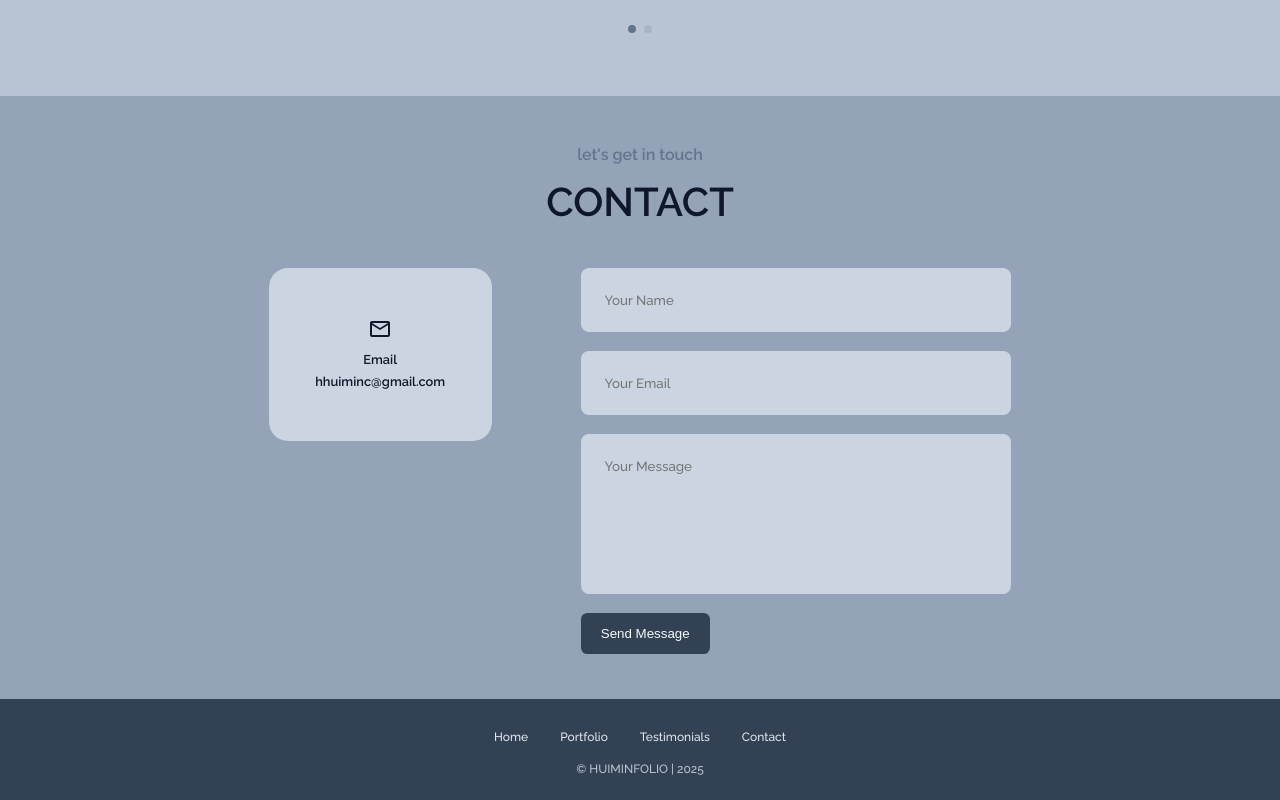
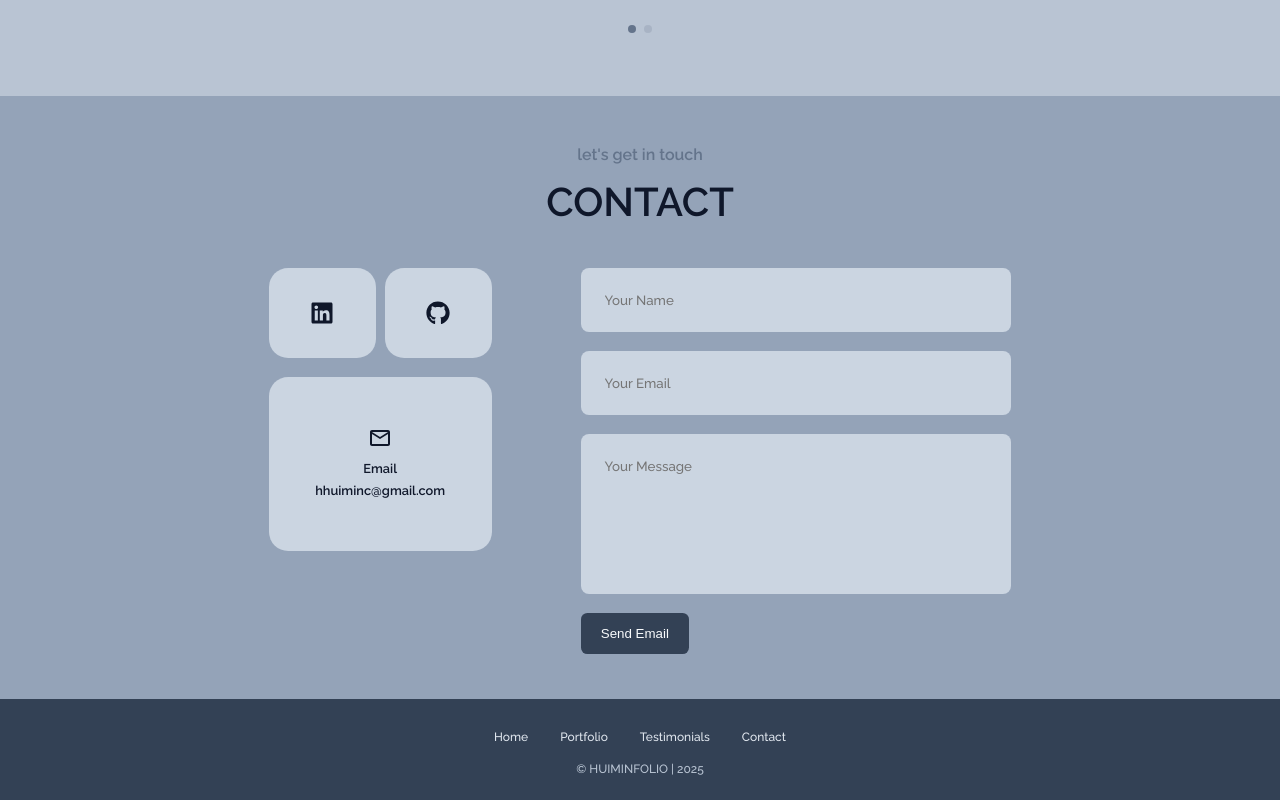
Before and after one commit to hhuiminc/huiminfolio, a React (Create React App) app: page / in a window 1280 px wide. Shown: the part 2150-2950 px from the top of the page. Built offline with nearby package versions, Linux system fonts and the light colour scheme.

Commit message:
added linkedin and github to contact section

```diff
--- a/src/components/contact/Contact.jsx
+++ b/src/components/contact/Contact.jsx
@@ -3,6 +3,7 @@ import {useState, useEffect, useRef, useMemo} from 'react'
 import emailjs from '@emailjs/browser';
 import './contact.css'
 import {MdOutlineEmail} from 'react-icons/md'
+import {FaLinkedin, FaGithub} from 'react-icons/fa'
 
 const Contact = () => {
   const form = useRef();
@@ -57,6 +58,18 @@ const Contact = () => {
 
       <div className="container contact__container">
         <div className="contact__options">
+          <div className="contact__subcontainer">
+            <a href="https://linkedin.com/in/hhuiminc" target='_blank' title='LinkedIn Profile'>
+              <article className="contact__option half">
+                <FaLinkedin className="contact__option-icon"/>
+              </article>
+            </a>
+            <a href="https://github.com/hhuiminc" target='_blank' title='GitHub Profile'>
+              <article className="contact__option half">
+                <FaGithub className="contact__option-icon"/>
+              </article>
+            </a>
+          </div>
             <a href="mailto:hhuiminc@gmail.com">
               <article className="contact__option">
                 <MdOutlineEmail className="contact__option-icon"/>
@@ -69,7 +82,7 @@ const Contact = () => {
           <input type="text" name="name" placeholder="Your Name" required />
           <input type="email" name="email" placeholder="Your Email" required />
           <textarea name="message" rows="7" placeholder="Your Message" required></textarea>
-          <button type="submit" className="btn btn-secondary">Send Message</button>
+          <button type="submit" className="btn btn-secondary">Send Email</button>
         </form>
 
       </div>
--- a/src/components/contact/contact.css
+++ b/src/components/contact/contact.css
@@ -13,6 +13,20 @@
 
 .contact__options a h5 {
     font-size: 0.8rem;
+}
+
+.contact__subcontainer {
+    display: flex;
+    justify-content: space-between;
+}
+
+.contact__subcontainer > a {
+    display: inline-block;
+    width: 48%;
+}
+
+.contact__option.half {
+    padding: 2rem 1.2rem 1.5rem 1.2rem;
 }
 
 .contact__option {
```
Also changed, not shown: 1 other file (tests, documents, lock files or other folders).
